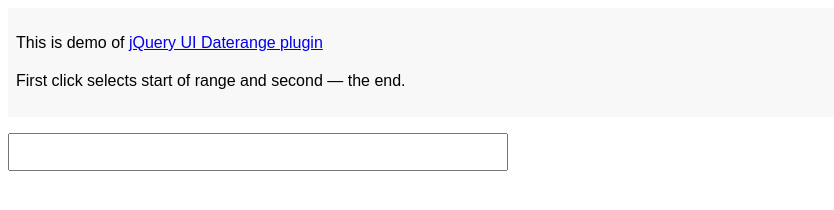
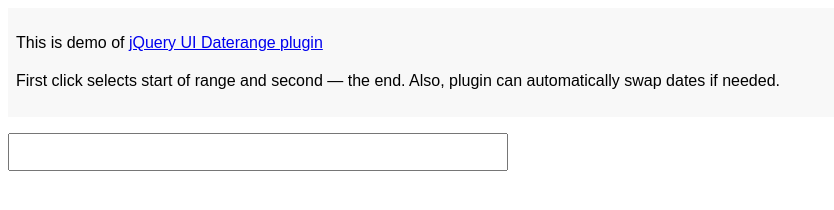
Before and after one commit to mistakster/jquery-daterange, a plain HTML site: page index.html in a window 1280 px wide. Shown: the whole page, without its empty margins (0-834 px from the left). Drawn offline with nearby package versions, Linux system fonts and the light colour scheme.

Commit message:
update description

```diff
--- a/index.html
+++ b/index.html
@@ -29,6 +29,7 @@
         </p>
         <p>
             First click selects start of range and second &mdash; the end.
+			Also, plugin can automatically swap dates if needed.
         </p>
     </div>
 
```
